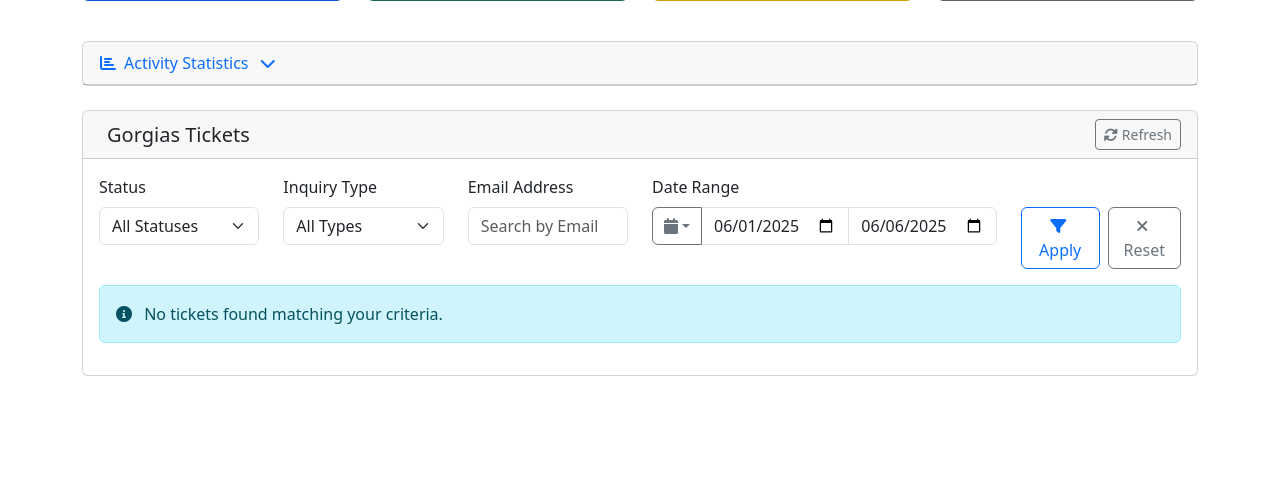
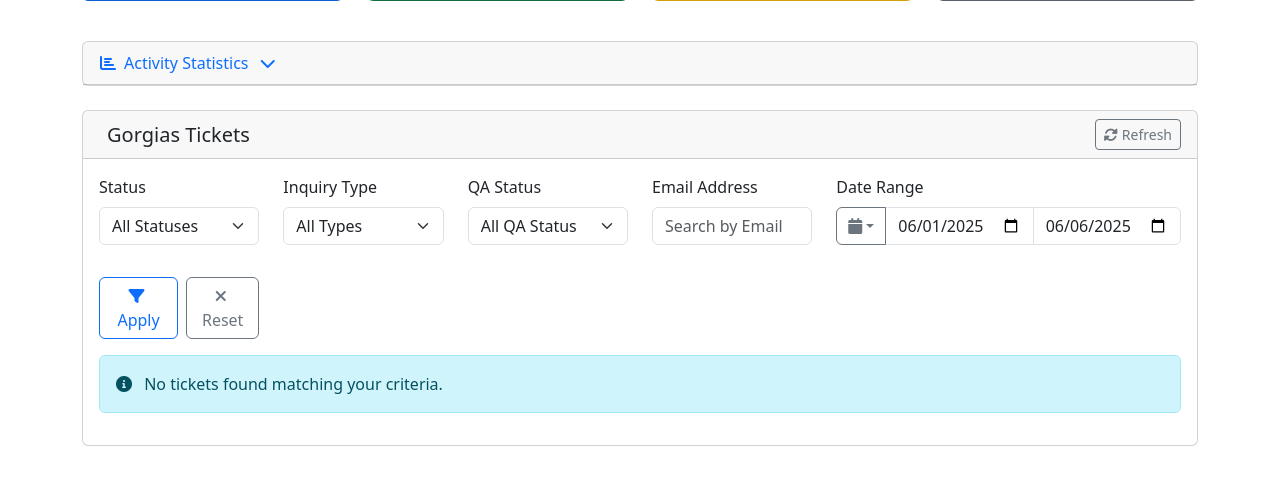
Before and after one commit to tsizzybots/platform_5ive_replit, a Flask app: page / in a window 1280 px wide. Shown: the part 203-688 px from the top of the page. Run offline with Flask 3, Linux system fonts and the light colour scheme; the visitor is signed in with stand-in values (Sample User, id 1); data that the repository does not hold is empty; some libraries are stand-ins or nearby versions.

Commit message:
Enable real-time notifications and improve QA status tracking system
Adds QA status filtering, webhook integration for issue alerts and `requests` library.

Replit-Commit-Author: Agent
Replit-Commit-Session-Id: 9f6d8cf0-c159-4dbf-a9da-d863b5604840
Replit-Commit-Screenshot-Url: https://storage.googleapis.com/screenshot-production-us-central1/ba429c87-61e2-4e23-8478-cca26b3ff855/54cad3cd-9eff-4be5-94c0-9de2d7f79625.jpg

```diff
--- a/pyproject.toml
+++ b/pyproject.toml
@@ -13,4 +13,5 @@ dependencies = [
     "sqlalchemy>=2.0.41",
     "marshmallow>=4.0.0",
     "werkzeug>=3.1.3",
+    "requests>=2.32.3",
 ]
--- a/routes.py
+++ b/routes.py
@@ -7,9 +7,30 @@ from sqlalchemy import and_, or_
 from datetime import datetime
 import logging
 import os
+import requests
 from functools import wraps
 
 logger = logging.getLogger(__name__)
+
+# Webhook URL for QA issues
+QA_ISSUE_WEBHOOK_URL = "https://n8n-g0cw.onrender.com/webhook/new-sweats-ticket-issue"
+
+def send_qa_issue_webhook(inquiry):
+    """Send webhook notification when QA status is set to 'issue'"""
+    try:
+        payload = inquiry.to_dict()
+        response = requests.post(
+            QA_ISSUE_WEBHOOK_URL,
+            json=payload,
+            timeout=10,
+            headers={'Content-Type': 'application/json'}
+        )
+        response.raise_for_status()
+        logger.info(f"QA issue webhook sent successfully for ticket {inquiry.ticket_id}")
+        return True
+    except requests.exceptions.RequestException as e:
+        logger.error(f"Failed to send QA issue webhook for ticket {inquiry.ticket_id}: {str(e)}")
+        return False
 
 # Hardcoded login credentials
 ADMIN_USERNAME = "sweatsADMIN"
@@ -150,12 +171,40 @@ def update_inquiry(inquiry_id):
         # Validate update data
         data = email_inquiry_update_schema.load(request.json)
 
-        # Update fields
+        # Store original QA status to detect changes
+        original_qa_status = inquiry.qa_status
+        current_time = datetime.utcnow()
+
+        # Update basic fields
         for key, value in data.items():
-            setattr(inquiry, key, value)
+            if key not in ['qa_status', 'qa_status_updated_by', 'qa_notes', 'dev_feedback', 'dev_feedback_by']:
+                setattr(inquiry, key, value)
 
-        inquiry.updated_at = datetime.utcnow()
+        # Handle QA status updates with metadata
+        if 'qa_status' in data:
+            inquiry.qa_status = data['qa_status']
+            inquiry.qa_status_updated_at = current_time
+            if 'qa_status_updated_by' in data:
+                inquiry.qa_status_updated_by = data['qa_status_updated_by']
+
+        # Handle QA notes updates
+        if 'qa_notes' in data:
+            inquiry.qa_notes = data['qa_notes']
+            inquiry.qa_notes_updated_at = current_time
+
+        # Handle developer feedback updates
+        if 'dev_feedback' in data:
+            inquiry.dev_feedback = data['dev_feedback']
+            inquiry.dev_feedback_at = current_time
+            if 'dev_feedback_by' in data:
+                inquiry.dev_feedback_by = data['dev_feedback_by']
+
+        inquiry.updated_at = current_time
         db.session.commit()
+
+        # Send webhook if QA status changed to 'issue'
+        if 'qa_status' in data and data['qa_status'] == 'issue' and original_qa_status != 'issue':
+            send_qa_issue_webhook(inquiry)
 
         logger.info(f"Updated inquiry: {inquiry.id}")
         return jsonify({
@@ -212,6 +261,9 @@ def list_inquiries():
 
         if 'date_to' in query_params:
             query = query.filter(EmailInquiry.received_date <= query_params['date_to'])
+
+        if 'qa_status' in query_params:
+            query = query.filter(EmailInquiry.qa_status == query_params['qa_status'])
 
         # Apply pagination
         page = query_params.get('page', 1)
--- a/schemas.py
+++ b/schemas.py
@@ -51,6 +51,7 @@ class EmailInquiryQuerySchema(Schema):
     inquiry_type = fields.String()
     date_from = fields.DateTime()
     date_to = fields.DateTime()
+    qa_status = fields.String(validate=validate.OneOf(['unchecked', 'checked', 'passed', 'issue']))
     page = fields.Integer(validate=validate.Range(min=1), load_default=1)
     per_page = fields.Integer(validate=validate.Range(min=1, max=100), load_default=20)
 
--- a/templates/index.html
+++ b/templates/index.html
@@ -213,6 +213,16 @@
                                 </select>
                             </div>
                             <div class="col-md-2">
+                                <label class="form-label">QA Status</label>
+                                <select class="form-select" id="qaStatusFilter">
+                                    <option value="">All QA Status</option>
+                                    <option value="unchecked">Unchecked</option>
+                                    <option value="checked">Checked</option>
+                                    <option value="passed">Passed</option>
+                                    <option value="issue">Issue</option>
+                                </select>
+                            </div>
+                            <div class="col-md-2">
                                 <label class="form-label">Email Address</label>
                                 <input type="email" class="form-control" id="emailFilter" placeholder="Search by Email">
                             </div>
```
Also changed, not shown: 2 other files.
